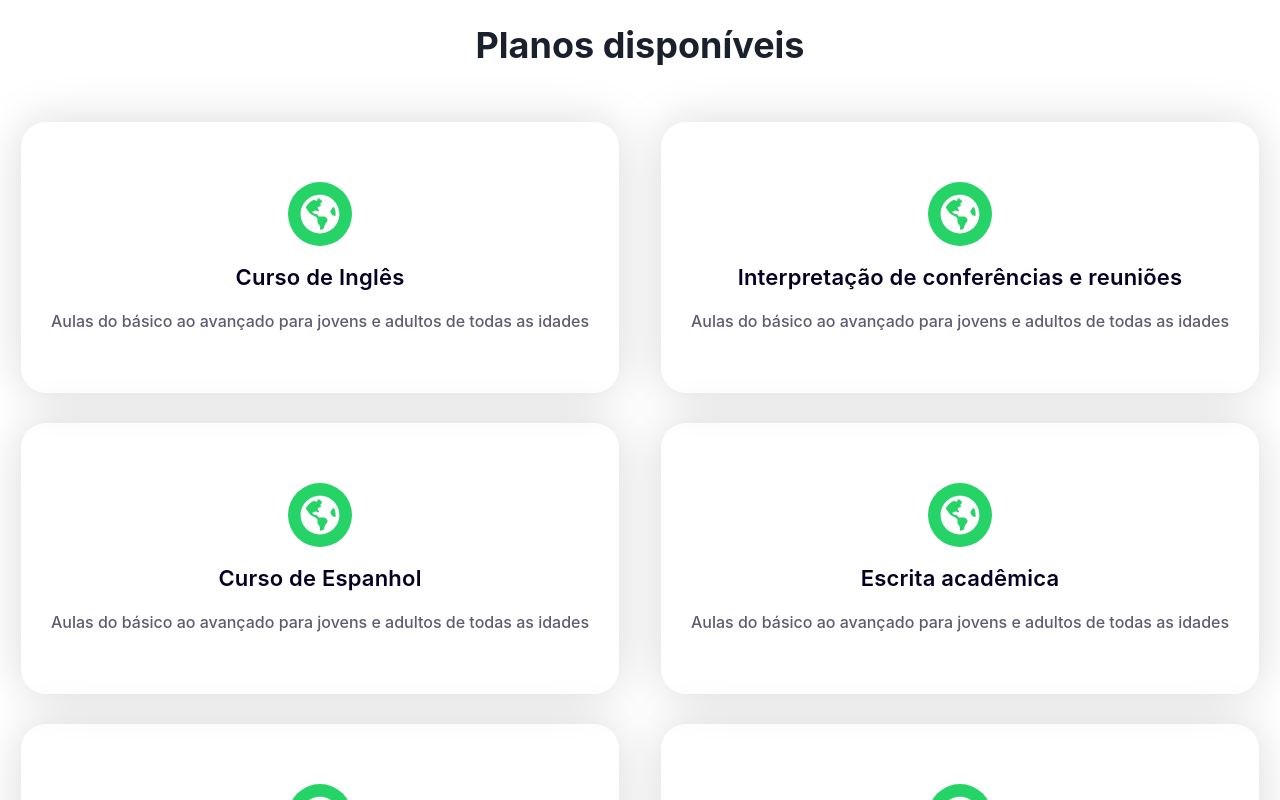
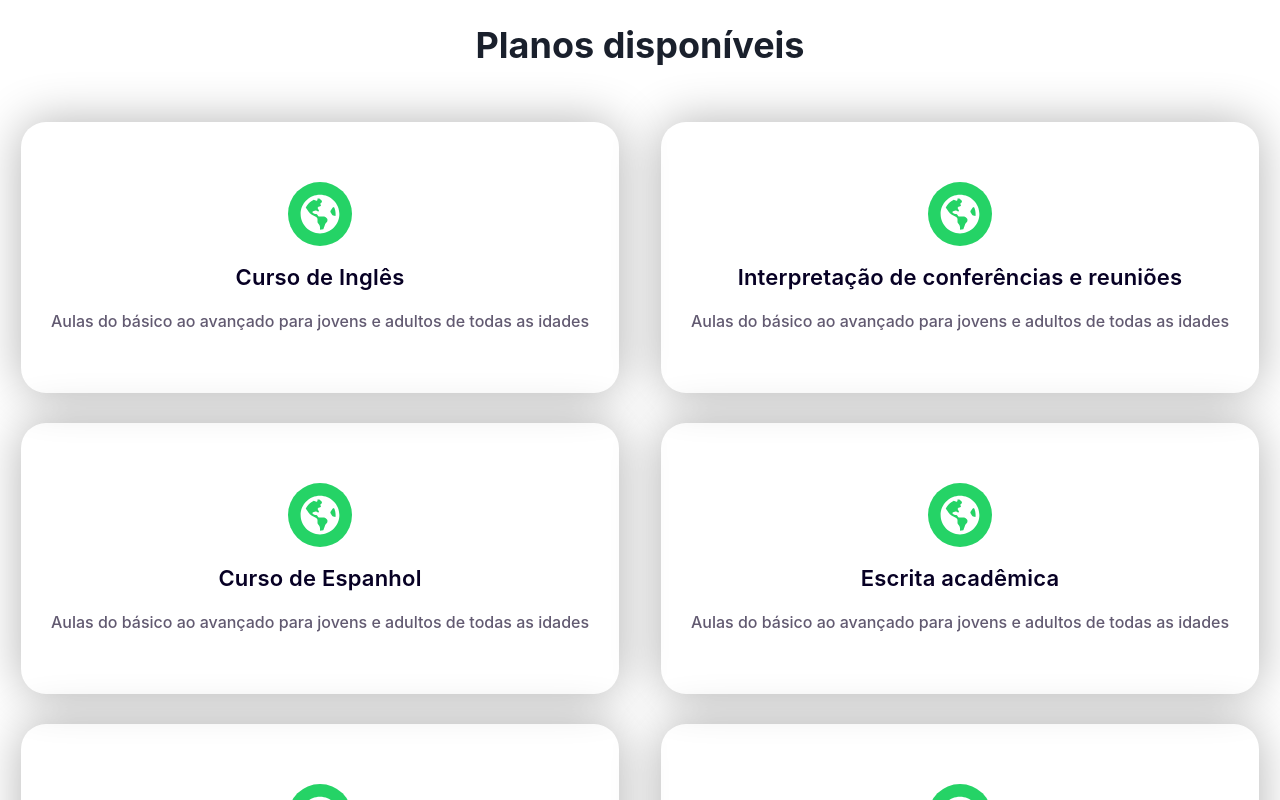
Before and after one commit to CarlosHenriqueMkt/tm-website, a React (Create React App) app: page / in a window 1280 px wide. Shown: the part 1620-2420 px from the top of the page. Built offline with nearby package versions, Linux system fonts and the light colour scheme.

Commit message:
box shadow changes

```diff
--- a/src/components/plans/style.css
+++ b/src/components/plans/style.css
@@ -24,7 +24,7 @@
   padding: 60px 30px;
   margin: 15px;
   text-align: center;
-  box-shadow: 0 0 48px rgba(0, 0, 0, 0.15);
+  box-shadow: 0 0 48px rgba(0, 0, 0, 0.3);
   border-radius: 25px;
   transition: 0.5s;
   cursor: pointer;
```
